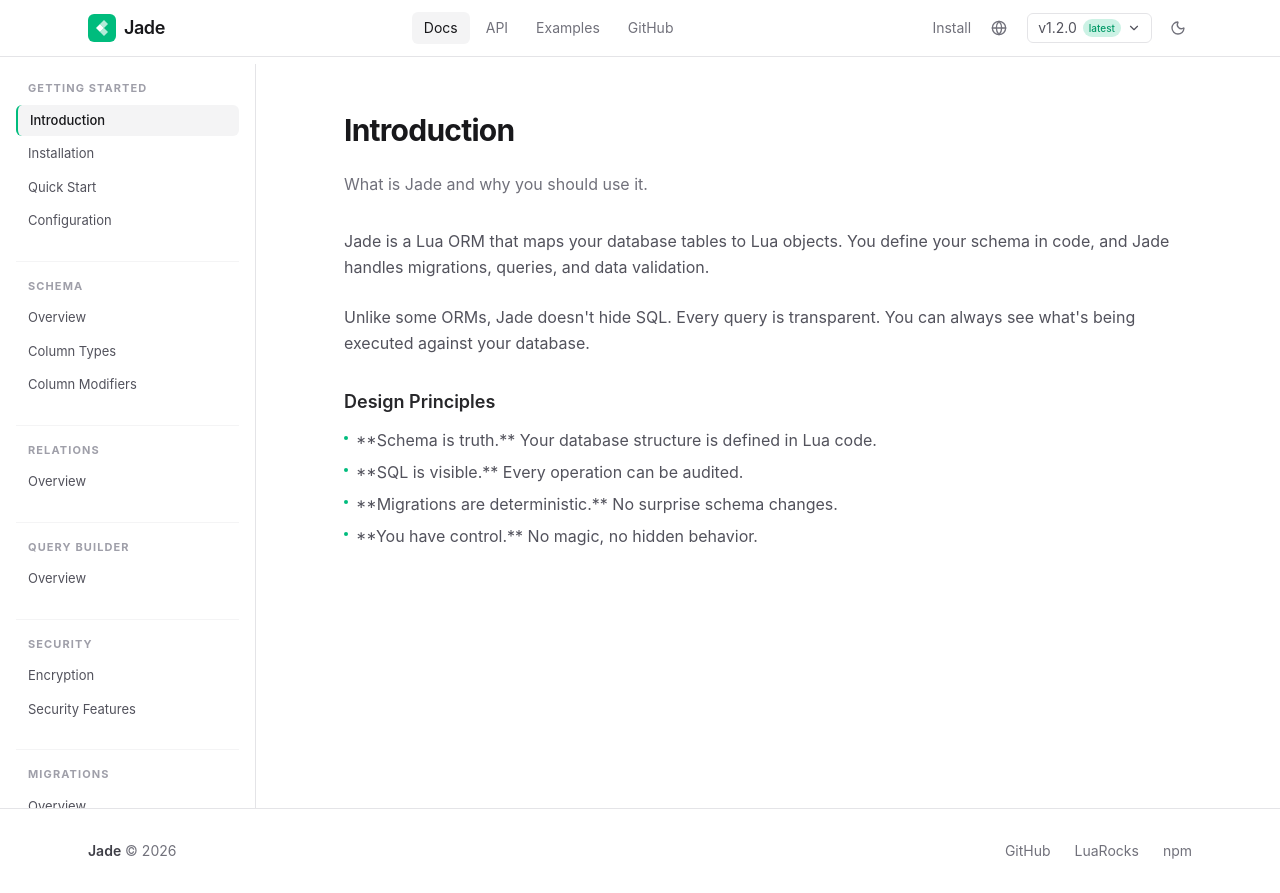
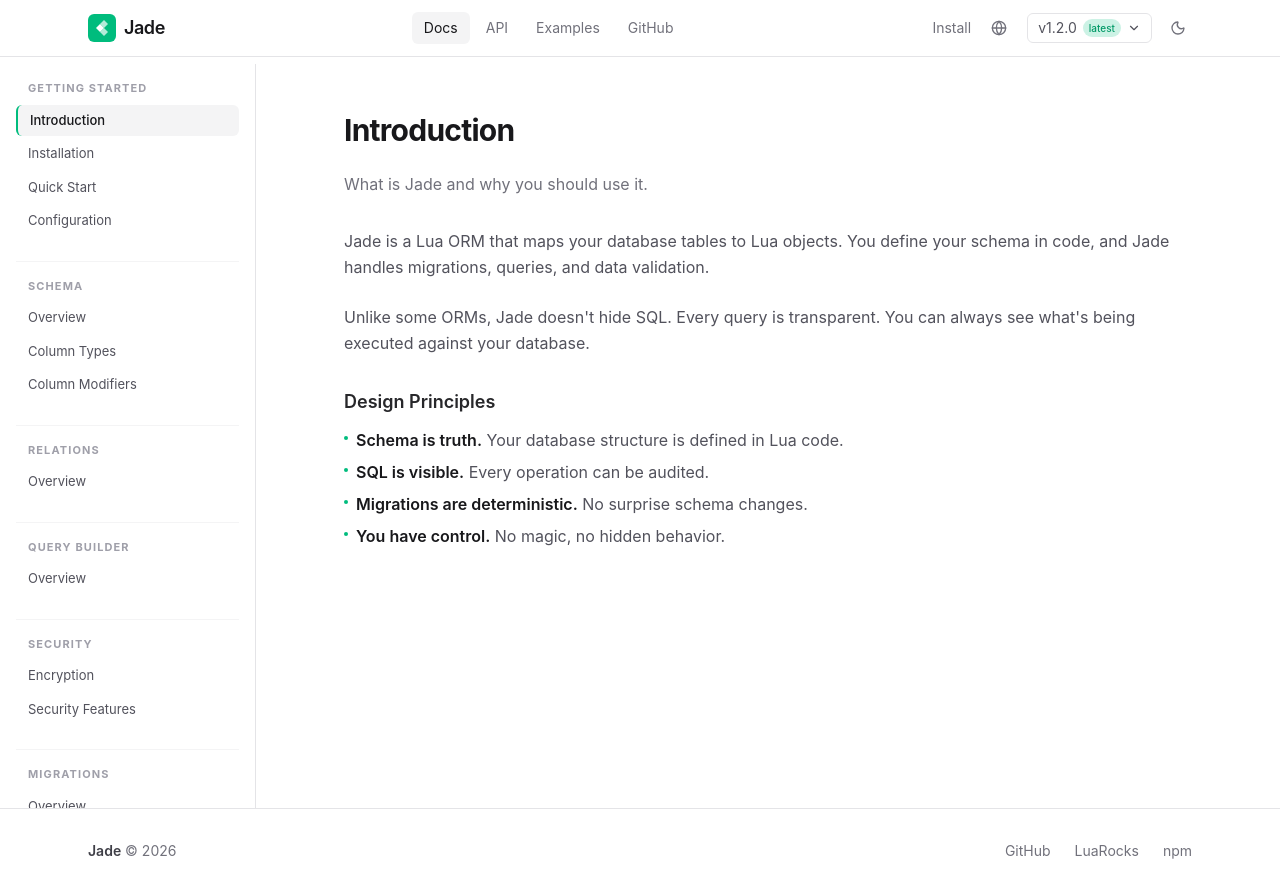
Before and after one commit to AlehandroSV/Jade-Docs, a React (Vite) app: page /docs in a window 1280 px wide. Built offline with nearby package versions, Linux system fonts and the light colour scheme.

Commit message:
fix: render markdown bold (**text**) as <strong> in docs
- Add mdBold() helper to convert **text** to <strong>text</strong>
- Apply to paragraphs, list items, and callouts
- Add Tailwind [&_strong] styles for proper font-weight and color

```diff
--- a/src/components/ui/DocRenderer.tsx
+++ b/src/components/ui/DocRenderer.tsx
@@ -1,6 +1,11 @@
 import type { DocContent } from '../../data/docs'
 import CodeBlock from './CodeBlock'
 import { Link } from 'react-router-dom'
+
+/** Convert markdown bold **text** to <strong>text</strong> */
+function mdBold(text: string): string {
+  return text.replace(/\*\*(.+?)\*\*/g, '<strong>$1</strong>')
+}
 
 interface DocRendererProps {
   content: DocContent[]
@@ -20,9 +25,10 @@ function DocItem({ item }: { item: DocContent }) {
   switch (item.type) {
     case 'paragraph':
       return (
-        <p className="text-zinc-300 dark:text-zinc-300 text-zinc-600 leading-relaxed">
-          {item.text}
-        </p>
+        <p
+          className="text-zinc-300 dark:text-zinc-300 text-zinc-600 leading-relaxed [&_strong]:font-semibold [&_strong]:text-zinc-100 dark:[&_strong]:text-zinc-100 [&_strong]:text-zinc-900"
+          dangerouslySetInnerHTML={{ __html: mdBold(item.text) }}
+        />
       )
 
     case 'heading': {
@@ -45,7 +51,10 @@ function DocItem({ item }: { item: DocContent }) {
           {item.items.map((li, i) => (
             <li key={i} className="flex items-start gap-2">
               <span className="mt-2 w-1 h-1 bg-emerald-500 rounded-full flex-shrink-0" />
-              <span dangerouslySetInnerHTML={{ __html: li }} />
+              <span
+                className="[&_strong]:font-semibold [&_strong]:text-zinc-100 dark:[&_strong]:text-zinc-100 [&_strong]:text-zinc-900"
+                dangerouslySetInnerHTML={{ __html: mdBold(li) }}
+              />
             </li>
           ))}
         </ul>
@@ -86,9 +95,10 @@ function DocItem({ item }: { item: DocContent }) {
         tip: 'border-emerald-500/50 bg-emerald-500/10 text-emerald-300 dark:text-emerald-300 text-emerald-700',
       }
       return (
-        <div className={`border-l-4 rounded-r-lg p-4 text-sm ${styles[item.variant]}`}>
-          {item.text}
-        </div>
+        <div
+          className={`border-l-4 rounded-r-lg p-4 text-sm [&_strong]:font-semibold ${styles[item.variant]}`}
+          dangerouslySetInnerHTML={{ __html: mdBold(item.text) }}
+        />
       )
     }
 
```
